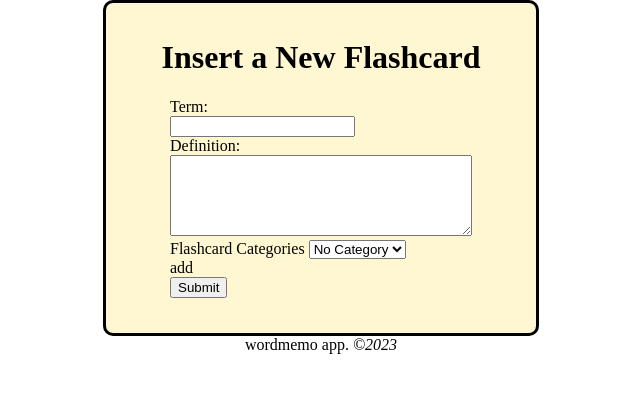
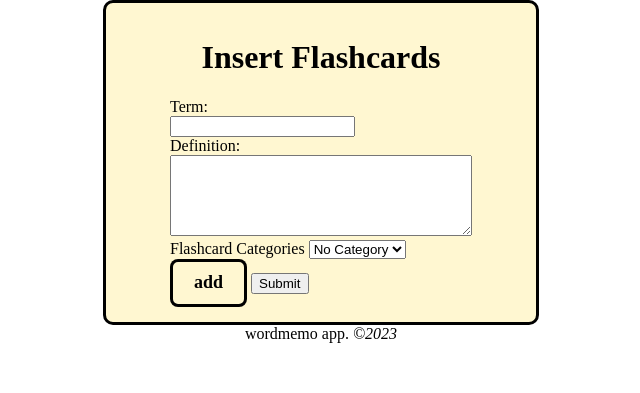
Before and after one commit to ziqiangy/CodeIgniter, a PHP site: the page made by application/views/flashcard/multiInsert.php in a window 1280 px wide. Shown: the top 393 px of the page, without its empty margins (319-959 px from the left). Run offline with PHP 8.4, Linux system fonts and the light colour scheme; the template is opened without the code that fills it, so the values that code supplies are empty; some libraries are stand-ins or nearby versions.

Commit message:
multi insert working fine

```diff
--- a/application/views/flashcard/multiInsert.php
+++ b/application/views/flashcard/multiInsert.php
@@ -6,7 +6,7 @@
     }
     .box-child{
         width:400px;
-        height:300px;
+        /* height:300px; */
         border:3px solid black;
         background-color:#fff7d1;
         border-radius:10px;
@@ -21,13 +21,37 @@
         display:flex;
         justify-content:center;
     }
+
+    /* add btn */
+    #addBtn{
+
+        display: inline-block;
+                outline: 0;
+                border: 0;
+                cursor: pointer;
+                border-radius: 8px;
+                padding: 14px 24px 16px;
+                font-size: 18px;
+                font-weight: 700;
+                line-height: 1;
+                transition: transform 200ms,background 200ms;
+                background: transparent;
+                color: #000000;
+                box-shadow: 0 0 0 3px #000000 inset;
+                :hover{
+                    transform: translateY(-2px);
+                }
+
+}
+
+
 </style>
 
 
 <div class="box-father">
     <div class="box-child">
         <div class="h-title">
-            <h1>Insert a New Flashcard</h1>
+            <h1>Insert Flashcards</h1>
         </div>
 
 
@@ -36,18 +60,18 @@
             <div class="text-child">
 
 
-            <?php echo form_open('flashcard/insertOne'); ?>
+            <?php echo form_open('flashcard/insertMulti'); ?>
 
             <div id="insertList">
 
-                <div class="insertItem" id="insertItem">
+                <div class="insertItem">
 
                     <label for="term">Term:</label><br>
-                    <input type="text" name="term" id="term" value=""/><br>
+                    <input type="text" name="term[]" id="term" value=""/><br>
                     <label for="definition">Definition:</label><br>
-                    <textarea name="definition" id="definition" rows="5" cols="35"></textarea><br>
+                    <textarea name="definition[]" id="definition" rows="5" cols="35"></textarea><br>
                     <label for="category_id">Flashcard Categories</label>
-                    <select name="category_id" id="category_id">
+                    <select name="category_id[]" id="category_id">
                         <option value="">No Category</option>
                         <?php foreach($data as $d){ ?>
                             <option value="<?php echo $d["id"] ?>"><?php echo $d["name"] ?></option>
@@ -77,16 +101,10 @@
 
 <script>
 
+        $('#addBtn').click(()=>{
+            let a = $('#insertList div:first').clone(true).each(function(){$(this).find('input,textarea').val('');});
+            $('#insertList').append(a);
+        })
 
-    var i = 0;
-    $("#addBtn").click(function () {
-        ++i;
-        $("#insertList").append('<tr><td><input type="text" name="addMoreInputFields[' + i +
-            '][subject]" placeholder="Enter subject" class="form-control" /></td><td><button type="button" class="btn btn-outline-danger remove-input-field">Delete</button></td></tr>'
-            );
-    });
-    $(document).on('click', '.remove-input-field', function () {
-        $(this).parents('tr').remove();
-    });
 
 </script>
--- a/application/views/templates/header.php
+++ b/application/views/templates/header.php
@@ -54,6 +54,7 @@
   <?php echo anchor("flashcate/list","Show My Categories"); ?>
   <?php echo anchor("flashcate/insert","Insert Category"); ?>
   <?php echo anchor("flashcard/searchByCate","Search By Category"); ?>
+  <?php echo anchor("flashcard/displayMultiInsert","Insert Multi"); ?>
 
   <?php if(isset($_SESSION["user_id"])){
     echo anchor("user/profile",$_SESSION["username"],array('class' => 'split'));
```
Also changed, not shown: application/controllers/Flashcard.php (+27 -1 lines), application/views/flashcard/displayOneCard.php (+22 -0 lines).
